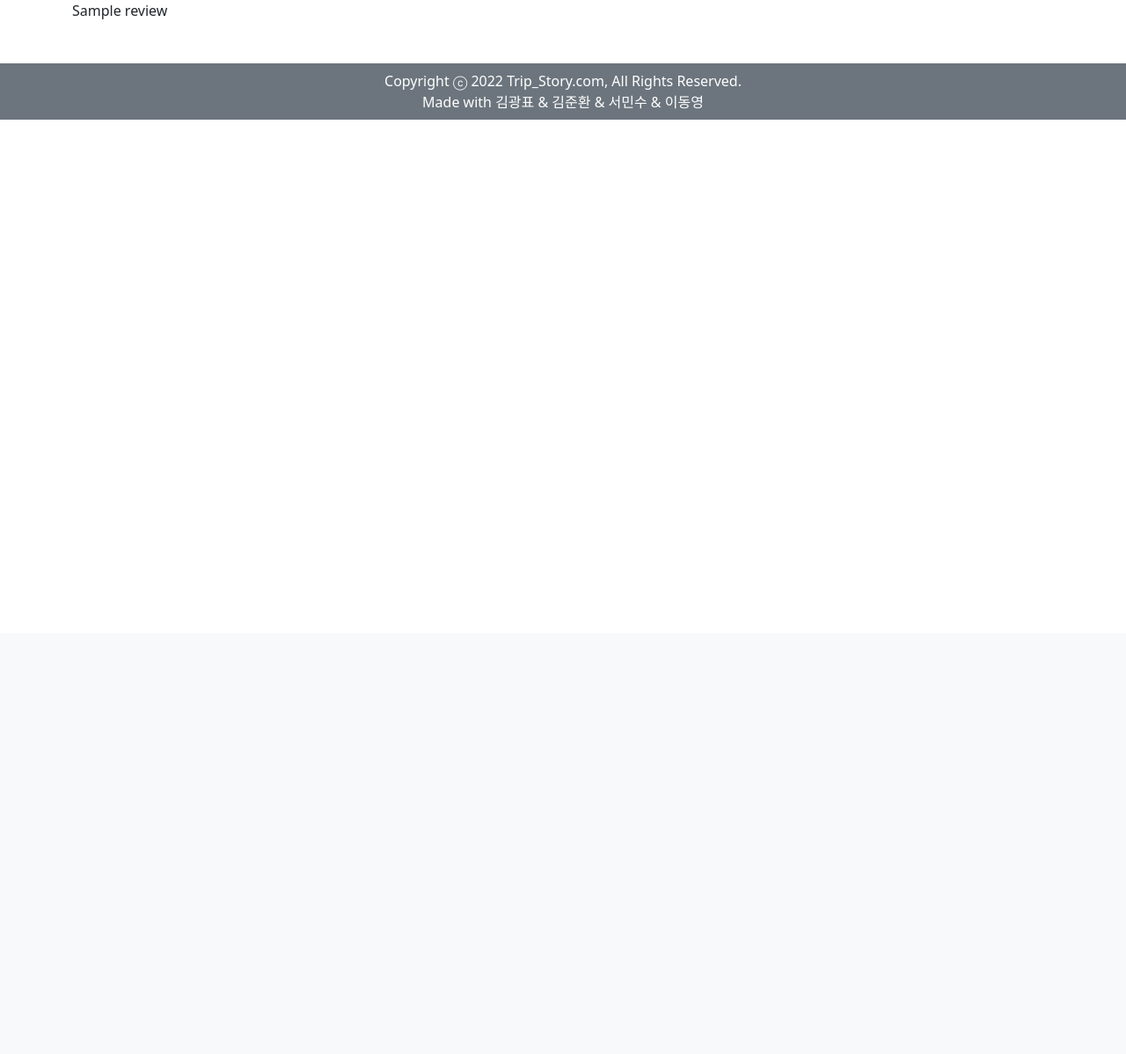
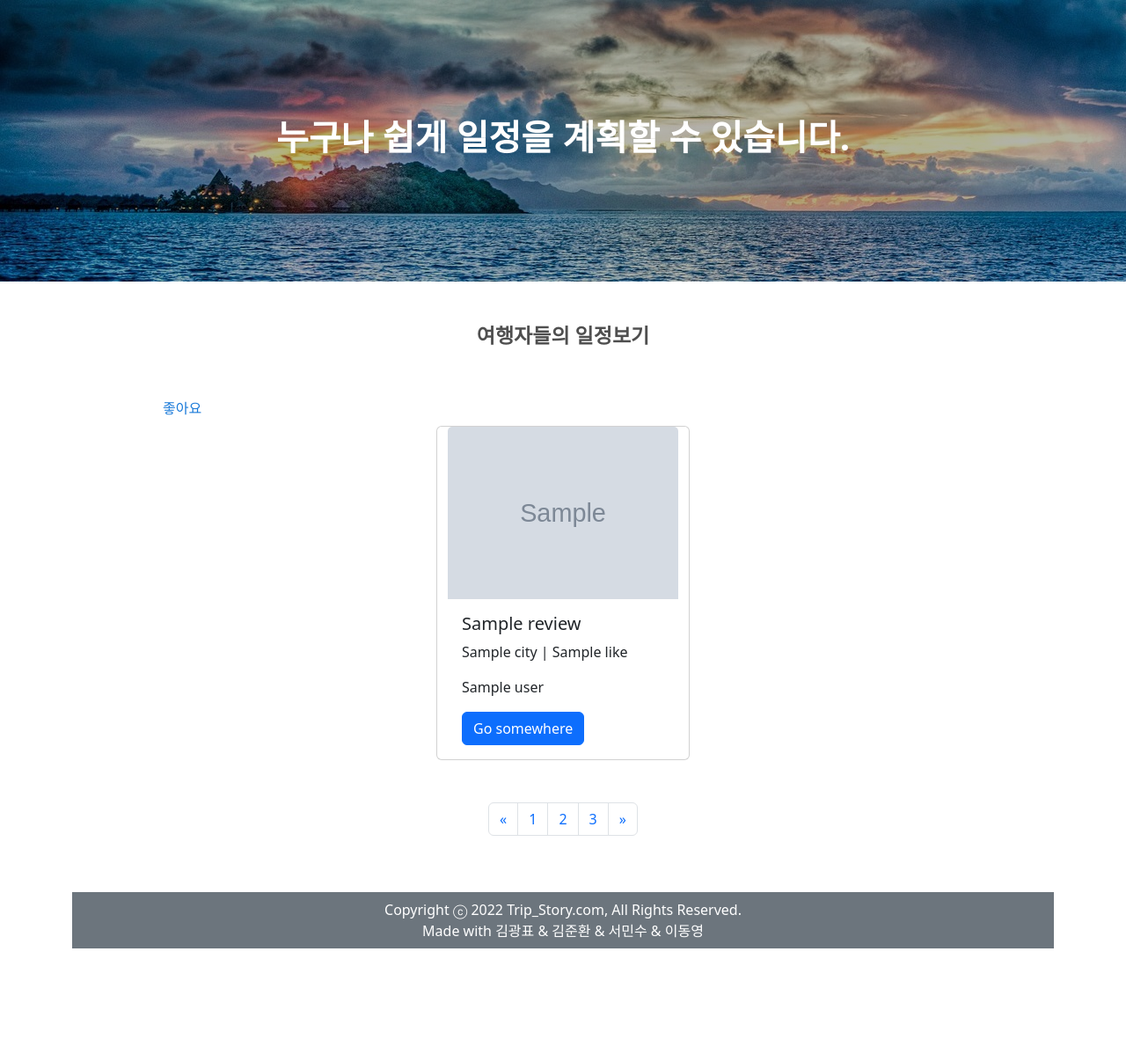
Before and after one commit to kinzinzz/Trip-Story, a Django app: template PJT/reviews/templates/reviews/index.html in a window 1280 px wide. Shown: the part 80-1278 px from the top of the page at 88% size. Before the commit the page ends 216 px from the top, so only its background shows below. Run offline with Django 3.2, Linux system fonts and the light colour scheme; the template is opened without the code that fills it: most values are stand-ins (such as "Sample title", 1, 10 or a date in 2020); grey boxes marked "Sample" are stand-in pictures; some libraries are stand-ins or nearby versions.

Commit message:
리뷰 인덱스

```diff
--- a/PJT/reviews/templates/reviews/index.html
+++ b/PJT/reviews/templates/reviews/index.html
@@ -1,14 +1,70 @@
 {% extends 'base.html' %}
 {% load static %}
 {% block content %}
-{% load django_bootstrap5 %}
+  {% load django_bootstrap5 %}
+  <div style="background-image:linear-gradient( rgba(0, 0, 0, 0.3), rgba(0, 0, 0, 0.3) ), url({% static 'images/review_index.jpg' %});
+    diplay: flex;
+    height: 320px;
+    display: flex;
+    justify-content:center;
+    align-items: center;
 
-<div class="container">
-    {% for review in reviews %}
-    <div class="">
-        {{review.title}}
-        <img src="{{ review.media.url }}" alt="">
+        ">
+    <h1 class="" style="color: rgb(255, 255, 255); font-weight: bold;">누구나 쉽게 일정을 계획할 수 있습니다.</h1>
+  </div>
+  <div class="container">
+    <div class="content_header">
+      <h2 class="my-5" style="text-align: center; font-weight: bold; font-size: 23px; color: rgb(79, 79, 79);">여행자들의 일정보기</h2>
+      <div class="clear" style="clear: both;"></div>
     </div>
-    {% endfor %}
-</div>
-{% endblock %}
+    <div class="content_list" style="width:100; margin-left:103px;">
+      <div class="content_list_left" style="float: left; width:50%;">
+        <div style="color: #1a7ad9; float: left; font-size:16px; line-height:40px;cursor:pointer;">좋아요</div>
+      </div>
+      <div style="clear: both;"></div>
+    </div>
+    <div>
+      <div class='d-flex justify-content-evenly row'>
+        {% for review in rewviews %}
+          <div class="card col-4" style="width: 18rem;">
+            {% if review.image %}
+              <img src="{{ review.image.url }}" class="card-img-top" alt="...">
+            {% endif %}
+            <div class="card-body">
+              <h5 class="card-title">
+                {{ review.title }}</h5>
+              <p class="card-text">{{ review.city }}
+                |
+                {{ review.like }}</p>
+              <p class="card-text">{{ review.user }}
+              </p>
+              <a href="#" class="btn btn-primary">Go somewhere</a>
+            </div>
+          </div>
+        </div>
+      {% endfor %}
+    </div>
+    <nav class="d-flex justify-content-center my-5" style="" aria-label="Page navigation example">
+      <ul class="pagination">
+        <li class="page-item">
+          <a class="page-link" href="#" aria-label="Previous">
+            <span aria-hidden="true">&laquo;</span>
+          </a>
+        </li>
+        <li class="page-item">
+          <a class="page-link" href="#">1</a>
+        </li>
+        <li class="page-item">
+          <a class="page-link" href="#">2</a>
+        </li>
+        <li class="page-item">
+          <a class="page-link" href="#">3</a>
+        </li>
+        <li class="page-item">
+          <a class="page-link" href="#" aria-label="Next">
+            <span aria-hidden="true">&raquo;</span>
+          </a>
+        </li>
+      </ul>
+    </nav>
+  {% endblock %}
```
Also changed, not shown: PJT/reviews/views.py (+5 -2 lines), PJT/accounts/migrations/0001_initial.py, PJT/media/profile/chick.jpg (added), PJT/places/migrations/0001_initial.py (added), PJT/reviews/migrations/0001_initial.py, PJT/static/images/review1.png (added), PJT/static/images/review2.png (added), PJT/static/images/review3.png (added), PJT/static/images/review_index.jpg (added), PJT/static/images/review_index.png (added).
